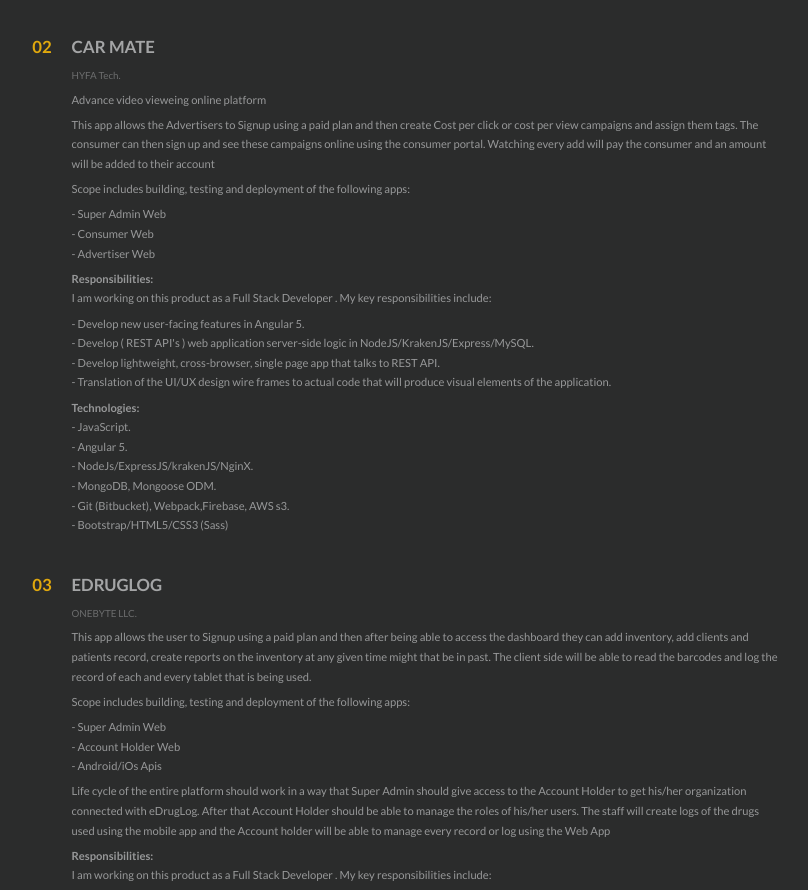
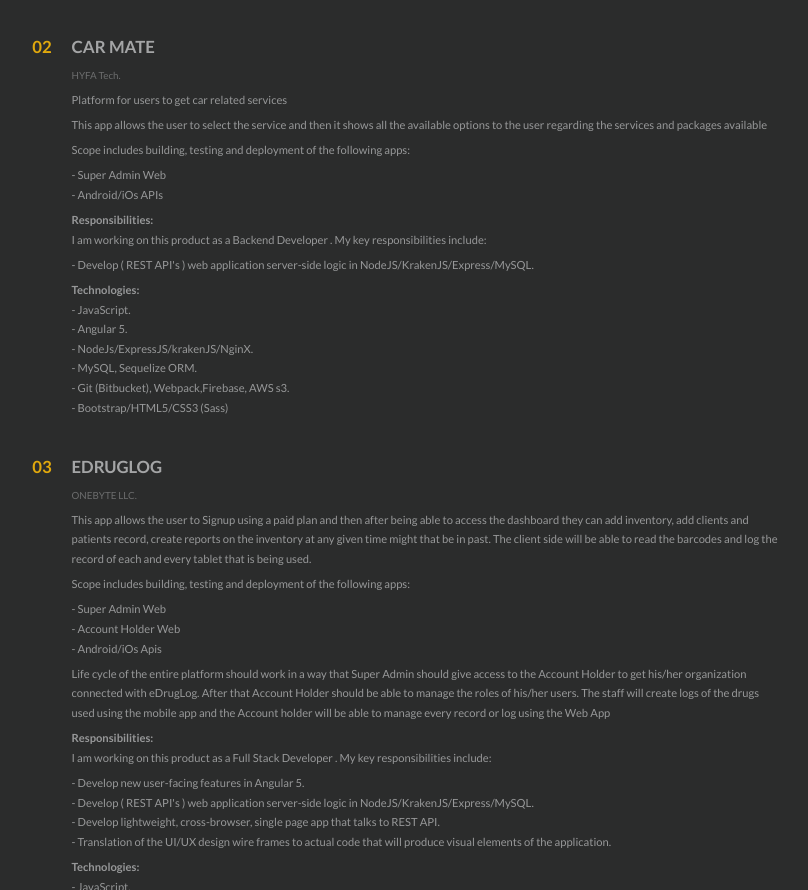
Before and after one commit to iamharisali/iamharisali.github.io, a plain HTML site: page index.html in a window 1280 px wide. Shown: the part 4903-5793 px from the top of the page, without its empty margins (426-1234 px from the left). Drawn offline with Linux system fonts and the light colour scheme.

Commit message:
car mate added

```diff
--- a/index.html
+++ b/index.html
@@ -898,25 +898,22 @@
                       <div class="c-work__location">
                         HYFA Tech.
                       </div>
-                      <p class="c-work__title">Advance video vieweing
-                        online platform </p>
+                      <p class="c-work__title">Platform for users to get car related services </p>
 
                       <p class="c-work__title">
-                        This app allows the Advertisers to Signup using a paid plan and then create Cost per click or cost per view campaigns
-                        and assign them tags. The consumer can then sign up and see these campaigns online using the consumer portal. Watching every add will pay the consumer and an
-                      amount will be added to their account                   </p>
+                        This app allows the user to select the service and then it shows all the available options to the user regarding the services and packages available                </p>
                       <p class="c-work__title">
                         Scope includes building, testing and deployment of the following apps:
                       </p>
                       <p class="c-work__title">
-                        - Super Admin Web <br> - Consumer Web <br> - Advertiser Web
+                        - Super Admin Web <br>  - Android/iOs APIs
                       </p>
 
 
-                      <p class="c-work__title"><strong>Responsibilities: </strong><br> I am working on this product as a Full Stack Developer . My key responsibilities include:</p>
-                      <p class="c-work__title">- Develop new user-facing features in Angular 5.<br> - Develop ( REST API's ) web application server-side logic in NodeJS/KrakenJS/Express/MySQL.<br> - Develop lightweight, cross-browser, single page app that talks to REST API.<br>                        - Translation of the UI/UX design wire frames to actual code that will produce visual elements of the application.</p>
+                      <p class="c-work__title"><strong>Responsibilities: </strong><br> I am working on this product as a Backend Developer . My key responsibilities include:</p>
+                      <p class="c-work__title">- Develop ( REST API's ) web application server-side logic in NodeJS/KrakenJS/Express/MySQL.<br>
 
-                      <p class="c-work__title"> <strong> Technologies:</strong><br> - JavaScript. <br> - Angular 5. <br>- NodeJs/ExpressJS/krakenJS/NginX. <br> - MongoDB, Mongoose ODM. <br> - Git (Bitbucket), Webpack,Firebase, AWS s3. <br> - Bootstrap/HTML5/CSS3 (Sass)
+                      <p class="c-work__title"> <strong> Technologies:</strong><br> - JavaScript. <br> - Angular 5. <br>- NodeJs/ExpressJS/krakenJS/NginX. <br> - MySQL, Sequelize ORM. <br> - Git (Bitbucket), Webpack,Firebase, AWS s3. <br> - Bootstrap/HTML5/CSS3 (Sass)
                         <br>
                       </p>
 
```
